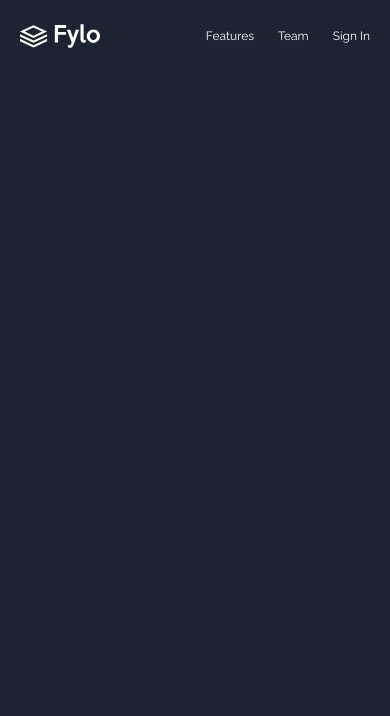
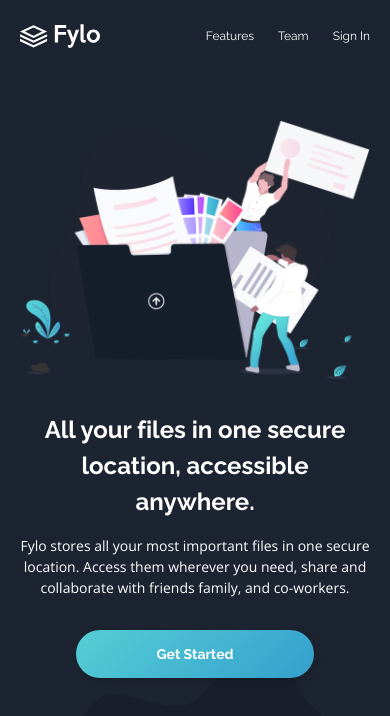
Before and after one commit to florianstancioiu/fylo-dark-theme-landing-page, a React (Vite) app: page / in a window 390 px wide. Shown: the top 716 px of the page. Built offline with nearby package versions, Linux system fonts and the light colour scheme.

Commit message:
Worked on mobile Hero

```diff
--- a/index.html
+++ b/index.html
@@ -4,7 +4,9 @@
     <meta charset="UTF-8" />
     <link rel="icon" type="image/svg+xml" href="/vite.svg" />
     <meta name="viewport" content="width=device-width, initial-scale=1.0" />
-    <title>Vite + React</title>
+    <title>
+      Frontend Mentor | Fylo landing page with dark theme and features grid
+    </title>
     <link
       href="https://fonts.googleapis.com/css?family=Raleway:400,700&display=swap"
       rel="stylesheet"
--- a/src/components/Hero.jsx
+++ b/src/components/Hero.jsx
@@ -1,5 +1,28 @@
 import classes from './Hero.module.css';
+import IntroIllustration from '../images/illustration-intro.png';
+import Button from './UI/Button';
 
-const Hero = () => {};
+const Hero = () => {
+  return (
+    <div className={classes.wrapper}>
+      <img
+        className={classes.illustration}
+        src={IntroIllustration}
+        alt='Intro Illustration Image'
+      />
+      <div className={classes['text-wrapper']}>
+        <p className={classes.title}>
+          All your files in one secure location, accessible anywhere.
+        </p>
+        <p className={classes.description}>
+          Fylo stores all your most important files in one secure location.
+          Access them wherever you need, share and collaborate with friends
+          family, and co-workers.
+        </p>
+        <Button title='Get Started' />
+      </div>
+    </div>
+  );
+};
 
 export default Hero;
--- a/src/components/Hero.module.css
+++ b/src/components/Hero.module.css
@@ -0,0 +1,39 @@
+.wrapper {
+  margin-top: 4.8rem;
+  padding: 0 2rem;
+  background-image: url('/images/bg-curvy-mobile.svg');
+  background-position-y: bottom;
+  background-repeat: no-repeat;
+  background-size: 100%;
+}
+
+.illustration {
+  max-width: 100%;
+  margin: 0 auto 3.3rem;
+}
+
+.text-wrapper {
+  text-align: center;
+}
+
+.title {
+  font-family: 'Raleway';
+  font-weight: 700;
+  font-size: 2.4rem;
+  line-height: 3.6rem;
+  color: var(--clr-eight);
+  margin-bottom: 1.5rem;
+}
+
+.description {
+  font-family: 'Open Sans', sans-serif;
+  font-weight: 400;
+  font-size: 1.4rem;
+  line-height: 2.1rem;
+  color: var(--clr-eight);
+  margin-bottom: 3.2rem;
+}
+
+.text-wrapper > button {
+  margin-bottom: 12rem;
+}
--- /dev/null
+++ b/src/components/UI/Button.jsx
@@ -0,0 +1,7 @@
+import classes from './Button.module.css';
+
+const Button = ({ title }) => {
+  return <button className={classes.btn}>{title}</button>;
+};
+
+export default Button;
--- /dev/null
+++ b/src/components/UI/Button.module.css
@@ -0,0 +1,14 @@
+.btn {
+  background: linear-gradient(134.79deg, #63e1d9 -42.11%, #34a0cd 100%);
+  border: none;
+  border-radius: 2.4rem;
+  box-shadow: 2px 3px 6px rgba(0, 0, 0, 0.15925);
+  padding: 0 8rem;
+  height: 4.8rem;
+  line-height: 4.8rem;
+  font-family: 'Raleway';
+  font-weight: 700;
+  font-size: 1.4rem;
+  line-height: 1.6rem;
+  color: var(--clr-eight);
+}
```
Also changed, not shown: public/images/bg-curvy-desktop.svg (renamed from src/images/bg-curvy-desktop.svg), public/images/bg-curvy-mobile.svg (renamed from src/images/bg-curvy-mobile.svg).
